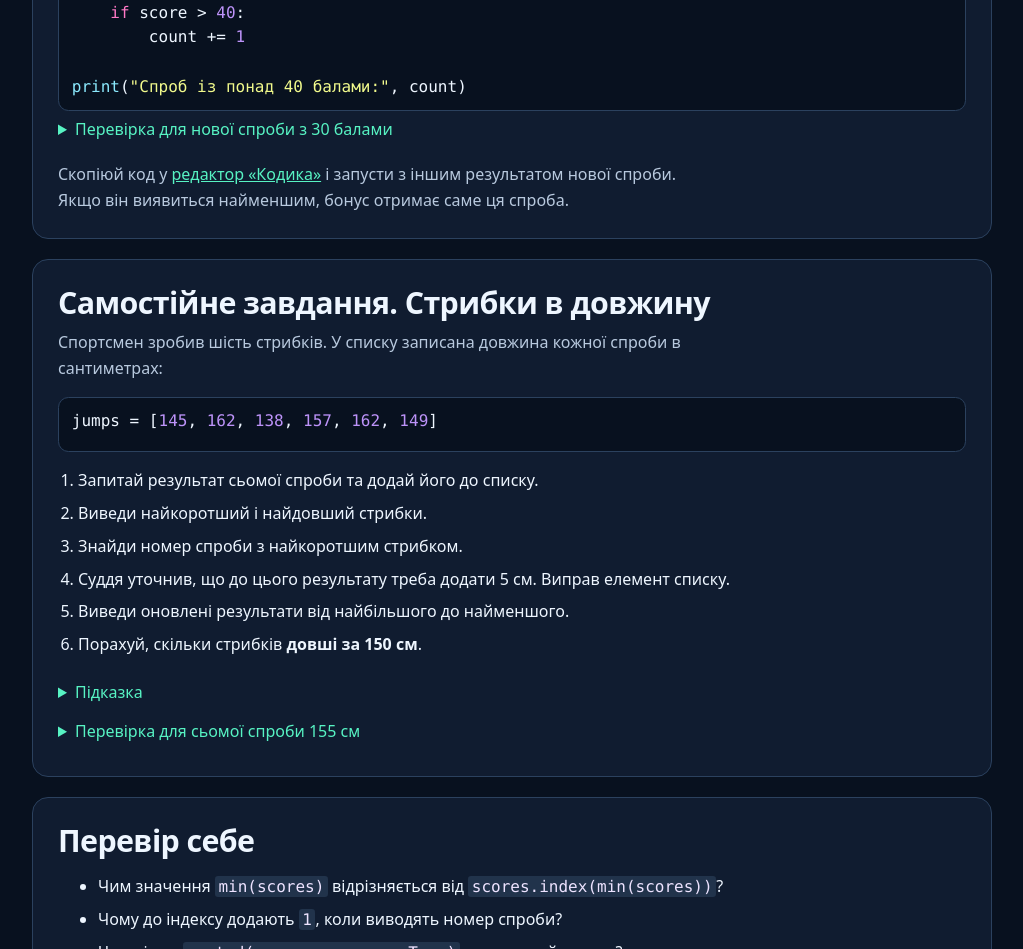
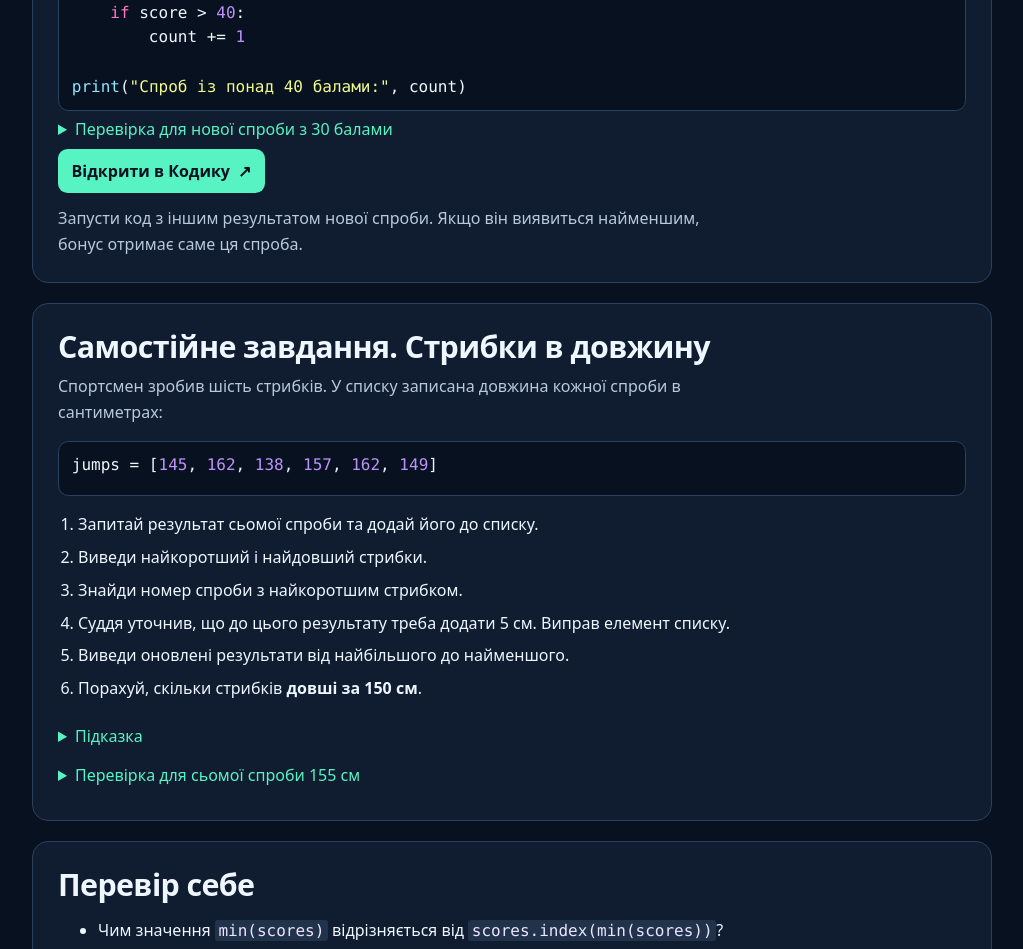
Before and after one commit to kosachevlad/python, a plain HTML site: page python-5.html in a window 1280 px wide. Shown: the part 2030-2979 px from the top of the page, without its empty margins (128-1151 px from the left). Drawn offline with Linux system fonts and the light colour scheme.

Commit message:
Add open in Kodik button to game example

```diff
--- a/python-5.html
+++ b/python-5.html
@@ -75,7 +75,7 @@
   <section class="section task" aria-labelledby="game-title">
     <h2 id="game-title">Розібраний приклад. Бонус за спробу</h2>
     <p>Гравець зробив нову спробу. Після її додавання знайди найгіршу спробу й виправ її результат: гра забула нарахувати 10 бонусних балів. Потім покажи найкращий результат, рейтинг і кількість спроб із <strong>понад 40 балами</strong>.</p>
-    <pre><code>scores = [<span class="syntax-number">35</span>, <span class="syntax-number">48</span>, <span class="syntax-number">27</span>, <span class="syntax-number">48</span>, <span class="syntax-number">19</span>, <span class="syntax-number">42</span>]
+    <pre><code id="program-game">scores = [<span class="syntax-number">35</span>, <span class="syntax-number">48</span>, <span class="syntax-number">27</span>, <span class="syntax-number">48</span>, <span class="syntax-number">19</span>, <span class="syntax-number">42</span>]
 
 new_score = <span class="syntax-builtin">int</span>(<span class="syntax-builtin">input</span>(<span class="syntax-string">"Бали за нову спробу: "</span>))
 scores.<span class="syntax-builtin">append</span>(new_score)
@@ -100,7 +100,8 @@ count = <span class="syntax-number">0</span>
 Рейтинг: [48, 48, 42, 35, 30, 29]
 Спроб із понад 40 балами: 3</samp></pre>
     </details>
-    <p class="practice">Скопіюй код у <a href="./">редактор «Кодика»</a> і запусти з іншим результатом нової спроби. Якщо він виявиться найменшим, бонус отримає саме ця спроба.</p>
+    <a class="button" href="./?lesson5=game">Відкрити в Кодику <span aria-hidden="true">↗</span></a>
+    <p class="practice">Запусти код з іншим результатом нової спроби. Якщо він виявиться найменшим, бонус отримає саме ця спроба.</p>
   </section>
   <section class="section task" aria-labelledby="task-title">
     <h2 id="task-title">Самостійне завдання. Стрибки в довжину</h2>
```
